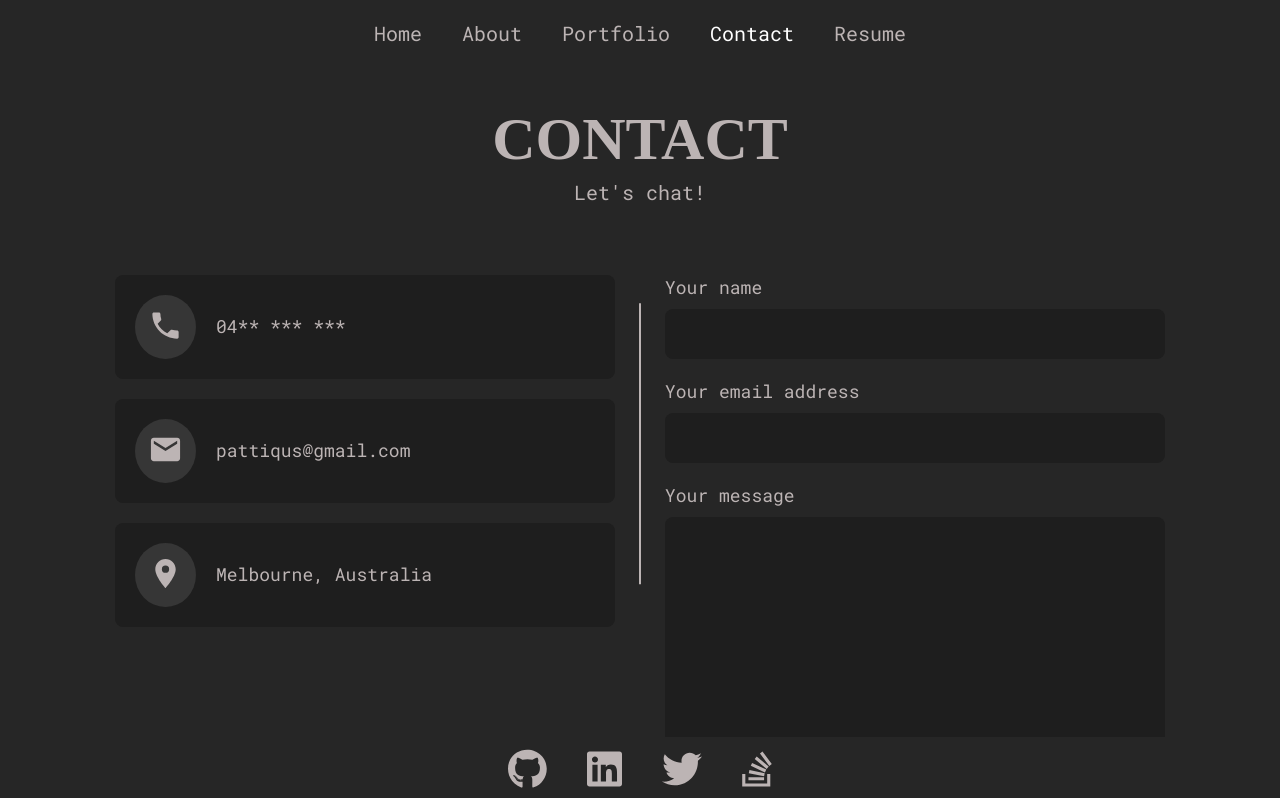
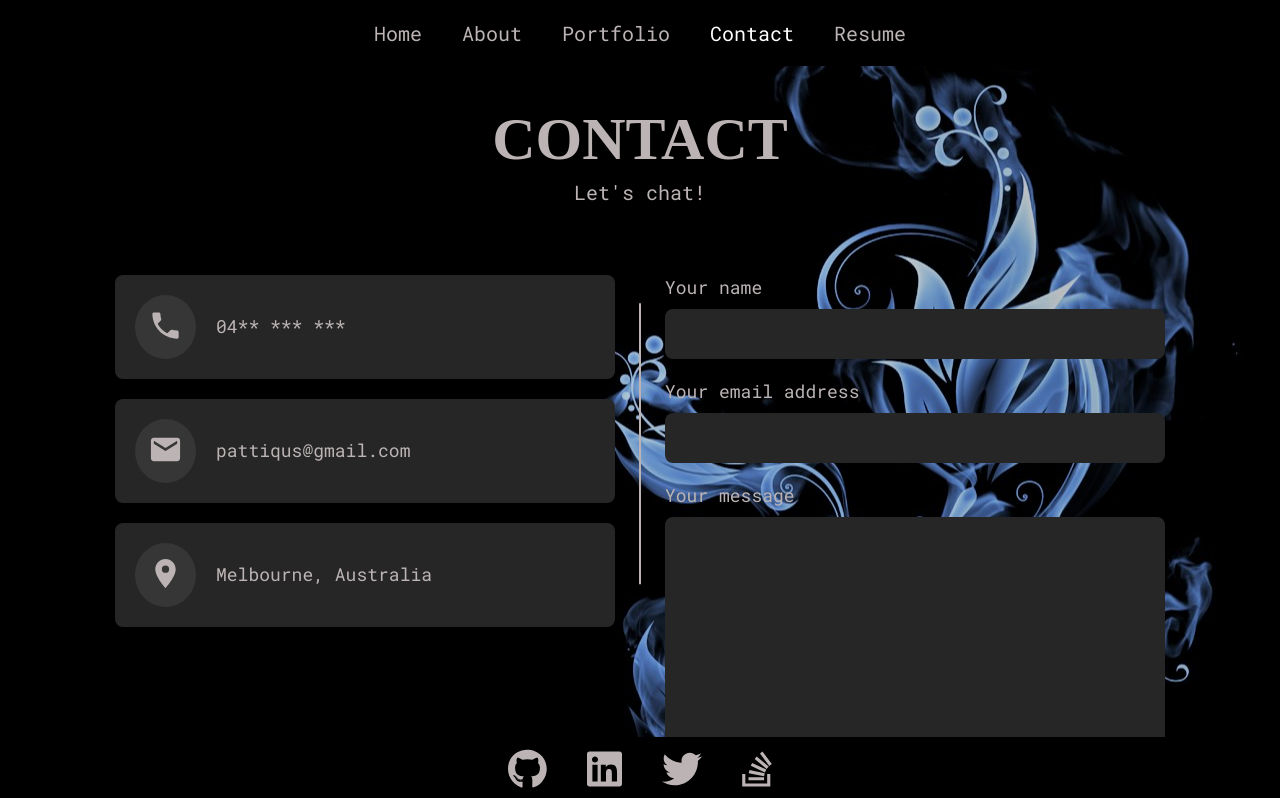
Before and after one commit to Pattiqus/Pattiqus-Portfolio, a React (Create React App) app: page /contact in a window 1280 px wide. Shown: the top 798 px of the page. Built offline with nearby package versions, Linux system fonts and the light colour scheme; a web font is replaced by a local one.

Commit message:
added background image and begun styling around it

```diff
--- a/src/layouts/footer/footerLayout.jsx
+++ b/src/layouts/footer/footerLayout.jsx
@@ -14,10 +14,16 @@ const FooterStyles = styled.div`
     position: fixed;
     background: var(--dark-bg);
 }
-
 .footerButtons {
     margin: 5px 20px 5px 20px;
     font-size: 4rem;
+}
+.footer__container {
+    display: flex;
+    flex-direction: column;
+}
+.trademark {
+    margin-bottom: 20px;
 }
 `;
 
@@ -45,6 +51,7 @@ export default function footerLayout(props) {
     return (
     <div>
         <FooterStyles>
+        <div className="footer__container">
             <ul className='footerLinksList'>
             {socialLinks.map((item) => (
                     <li className='footerButtons'>
@@ -54,6 +61,10 @@ export default function footerLayout(props) {
                     </li>
                 ))}
             </ul>
+            <div className='trademark'>
+                <p>Pattiqus</p>
+            </div>
+        </div>
         </FooterStyles>
         {props.children}
 
--- a/src/pages/Portfolio.jsx
+++ b/src/pages/Portfolio.jsx
@@ -1,6 +1,5 @@
 import React, { useState } from 'react';
 import styled from 'styled-components';
-import { MdSearch } from 'react-icons/md';
 import SectionTitle from '../components/SectionTitle';
 import ProjectItem from '../components/ProjectItem';
 import ProjectInfo from '../assets/data/Projects';
--- a/src/style/GlobalStyle.jsx
+++ b/src/style/GlobalStyle.jsx
@@ -1,4 +1,5 @@
 import { createGlobalStyle } from 'styled-components';
+import Background from '../assets/images/background.jpg'
 
 const GlobalStyles = createGlobalStyle`
 *{
@@ -7,9 +8,10 @@ const GlobalStyles = createGlobalStyle`
     box-sizing: border-box;
   }
   :root{
-    --dark-bg: #262626;
+    --dark-bg: #000000;
     --gray-1: #BCB4B4;
-    --deep-dark: #1E1E1E;
+    --deep-dark: #262626;
+    --blue-steel: #5b84bc;
     --gray-2: #363636;
     --white : white;
     --black: black;
@@ -18,6 +20,10 @@ const GlobalStyles = createGlobalStyle`
     font-size: 10px;
     font-family: 'Roboto Mono';
     background-color: var(--dark-bg);
+    background-image: url(${Background});
+    background-repeat: no-repeat;
+    background-position: center;
+    background-size: cover;
   }
   ul,li{
     list-style: none;
@@ -38,20 +44,5 @@ const GlobalStyles = createGlobalStyle`
     width: 90%;
     margin: 0 auto;
   }
-/* Smooth Scroll  */
-  [data-scrollbar] {
-    height: 100vh;
-    overflow: hidden;
-    background-color: var(--gray-1);
-    .scroll-content {
-      background-color: var(--dark-bg);
-    }
-    .scrollbar-track.scrollbar-track-y {
-      background: var(--deep-dark);
-      .scrollbar-thumb-y {
-        background: var(--gray-1);
-      }
-    }
-  }
 `;
 export default GlobalStyles;
```
Also changed, not shown: src/assets/images/background.jpg (added), src/components/HeroSection.jsx (line endings or trailing spaces). Lines whose indentation alone changed are shown as unchanged.
